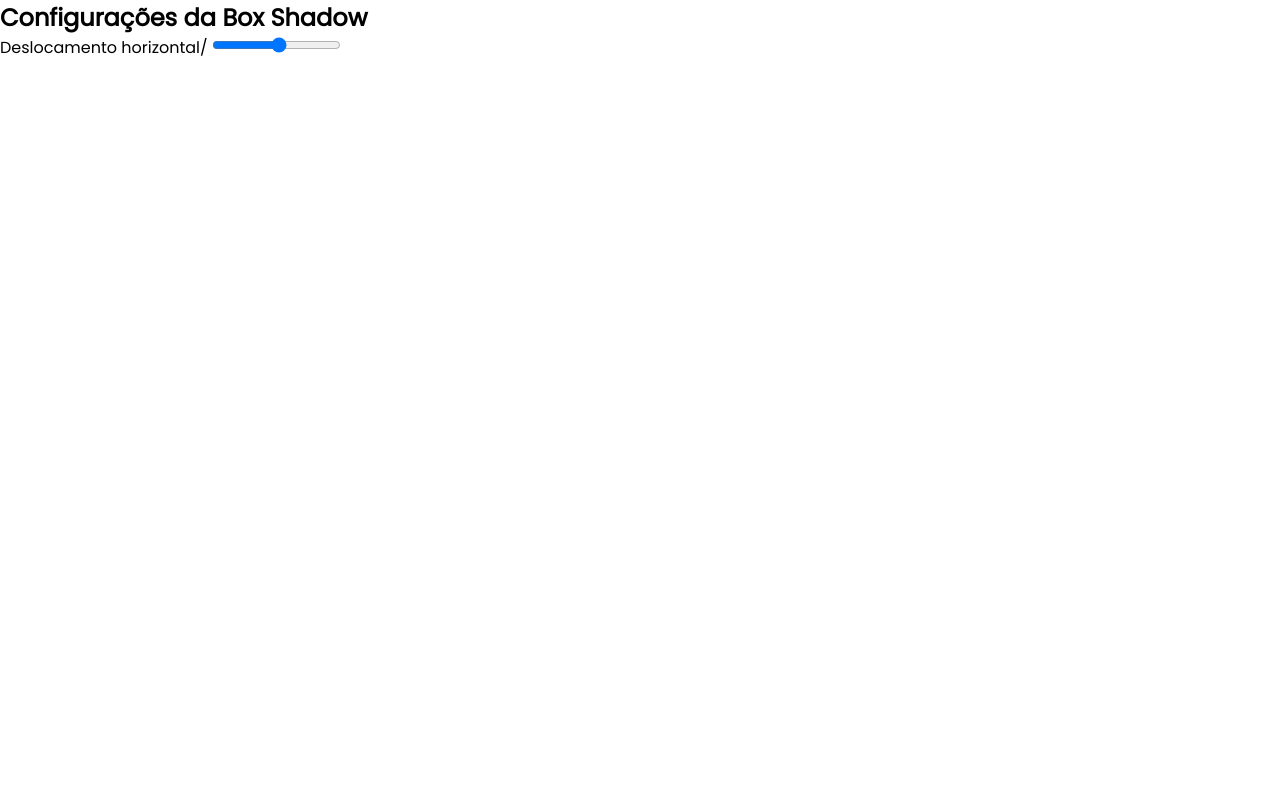
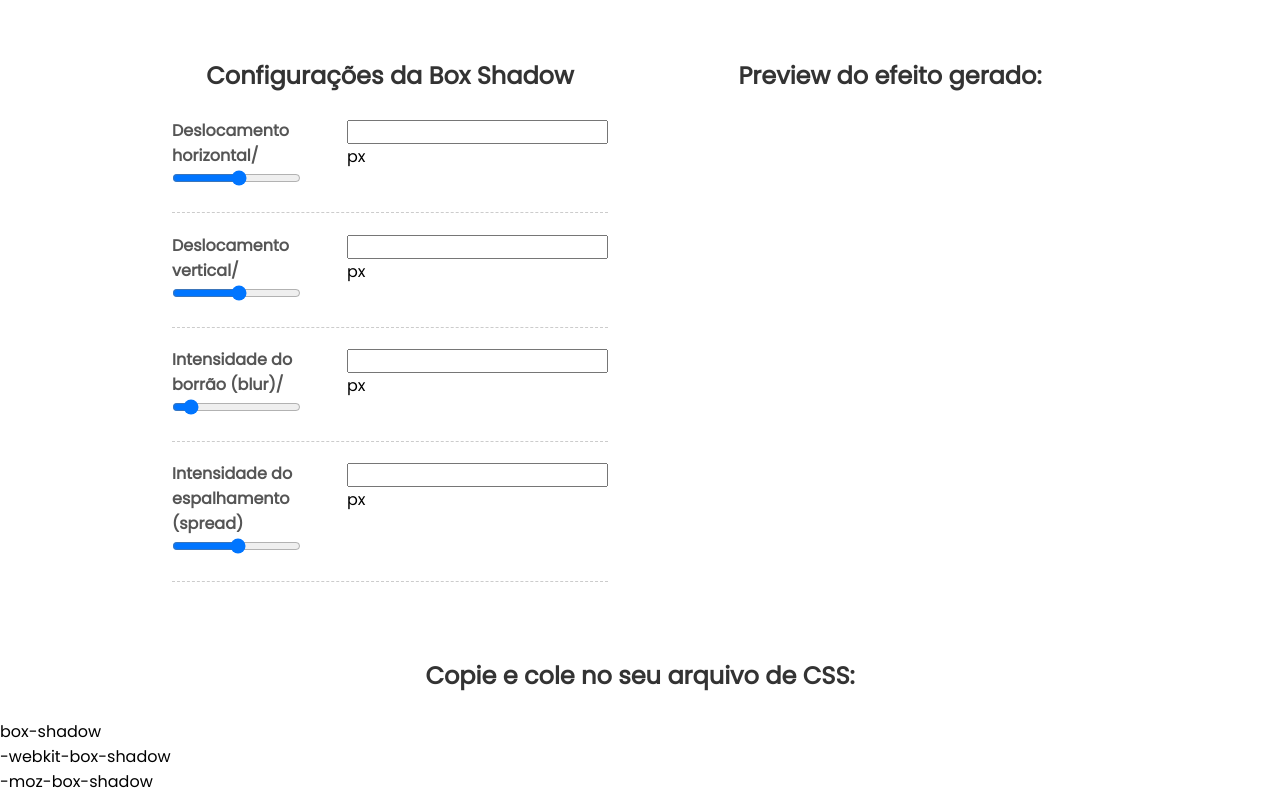
Before and after one commit to RodolfoFCosta/projeto-js-gerador-box-shadow, a plain HTML site: page index.html in a window 1280 px wide. Drawn offline with Linux system fonts and the light colour scheme.

Commit message:
atualizando pages

```diff
--- a/css/style.css
+++ b/css/style.css
@@ -7,3 +7,54 @@
     font-family: 'Poppins', sans-serif;
     box-sizing: border-box;
 }
+
+
+h2 {
+   margin: 1.6rem;
+   text-align: center;
+   color: #333;
+}
+
+#box-shadow-generator{
+   display: flex;
+   max-width: 1000px;
+   margin: 0 auto;
+}
+
+#controls-container,
+#preview{
+   flex: 1;
+   padding: 2rem;
+}
+
+/* Controle */
+.form-control {
+   display: flex;
+   padding-bottom: 1.2rem;
+   margin-bottom: 1.2rem;
+   border-bottom: 1px dashed #ccc;
+}
+
+.form-control label {
+   font-weight: bold;
+   margin-bottom: 1rem;
+   color: #555;
+}
+
+#range-input {
+   display: flex;
+   flex-direction: column;
+   flex: 1;
+}
+
+.range-input input[type="range"] {
+   --webkit-apperance: none;
+   width:  100%;
+   height: 24px;
+   background-color: #d4d4d4;
+   outline: none;
+}
+
+.range-input input[type="range"]::-webkit-slide-thumb {
+   --webkit-apperance: none;
+}
--- a/index.html
+++ b/index.html
@@ -19,9 +19,60 @@
             <div class="form-control">
                 <div class="ranger-input">
                     <label for="horizontal">Deslocamento horizontal/</label>
-                    <input type="range" name="horizontal" id="horizontal" min="-100" max="100" value="5">
+                    <input type="range" name="horizontal" id="horizontal" min="-100" max="100" value="5" />
+                </div>
+                <div class="refernce-input">
+                    <input type="text" id="horizontal-value" name="horizontal-value"/>
+                    <p>px</p>
                 </div>
             </div>
+
+            <div class="form-control">
+                <div class="ranger-input">
+                    <label for="vertical">Deslocamento vertical/</label>
+                    <input type="range" name="vertical" id="vertical" min="-100" max="100" value="5" />
+                </div>
+                <div class="refernce-input">
+                    <input type="text" id="vertical-value" name="vertical-value"/>
+                    <p>px</p>
+                </div>
+            </div>
+
+            <div class="form-control">
+                <div class="ranger-input">
+                    <label for="blur">Intensidade do borrão (blur)/</label>
+                    <input type="range" name="blur" id="blur" min="0" max="100" value="10" />
+                </div>
+                <div class="refernce-input">
+                    <input type="text" id="blur-value" name="blur-value"/>
+                    <p>px</p>
+                </div>
+            </div>
+
+            <div class="form-control">
+                <div class="ranger-input">
+                    <label for="horizontal"> Intensidade do espalhamento (spread) </label>
+                    <input type="range" name="spread" id="spread" min="-100" max="100" value="3" />
+                </div>
+                <div class="refernce-input">
+                    <input type="text" id="spread-value" name="spread-value"/>
+                    <p>px</p>
+                </div>
+            </div>
+
+        </div>
+        <div id="preview">
+            <h2>Preview do efeito gerado:</h2>
+            <div id="box"></div>
+        </div>
+    </div>
+
+    <div id="generated-rule">
+        <h2>Copie e cole no seu arquivo de CSS:</h2>
+        <div id="rule-area">
+            <p id="rule">box-shadow <span></span> </p>
+            <p id="webkit-rule">-webkit-box-shadow <span></span> </p>
+            <p id="moz-rule">-moz-box-shadow <span></span> </p>
         </div>
     </div>
 </body>
```
